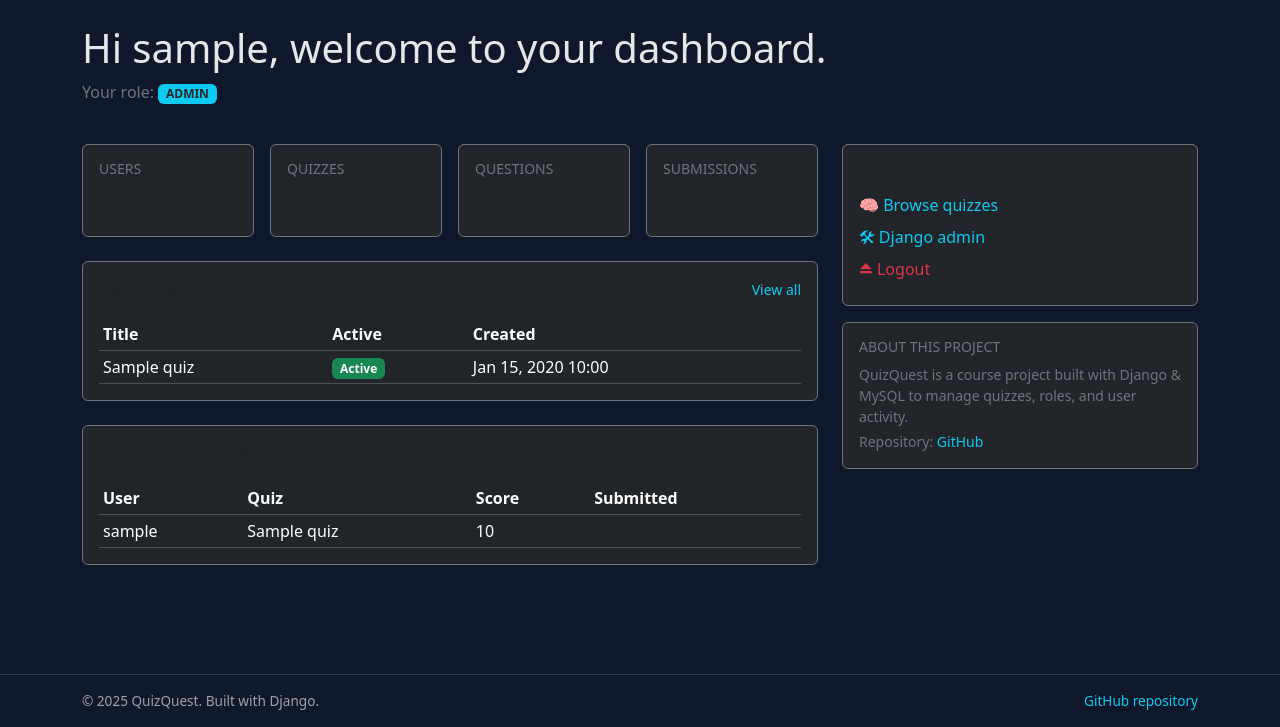
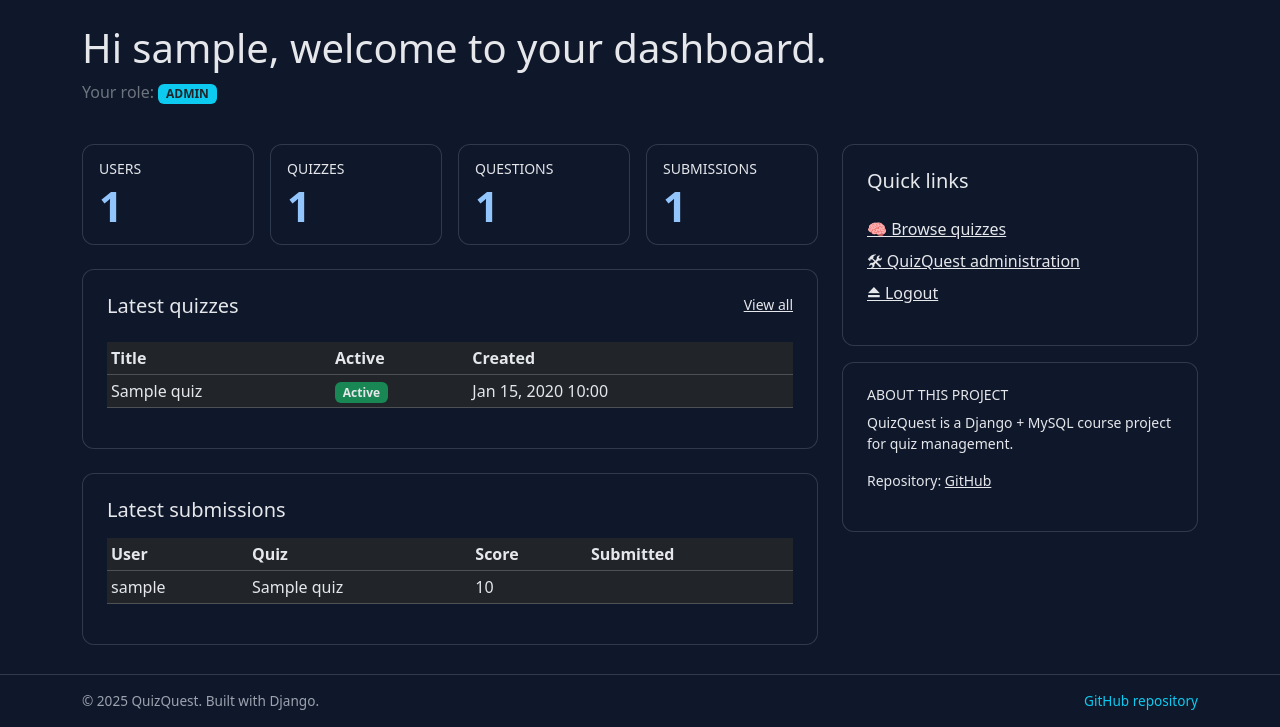
Before and after one commit to wasimassad/QuizQuest-Interactive-Quiz-Learning-System, a Django app: page /dashboard/ in a window 1280 px wide. Shown: the part 73-800 px from the top of the page. Run offline with Django 5.2, Linux system fonts and the light colour scheme; a user stored in the database is signed in; tables that the repository leaves empty hold one stand-in row (values such as "Sample post").

Commit message:
Fixing bugs and design a new UI for thr dashboard

```diff
--- a/core/templates/dashboard.html
+++ b/core/templates/dashboard.html
@@ -4,70 +4,102 @@
 {% block title %}Dashboard – QuizQuest{% endblock %}
 
 {% block content %}
+
+<style>
+  /* ==============================
+     GLOBAL DASHBOARD STYLING FIXES
+     ============================== */
+
+  /* Make ALL card text visible on dark mode */
+  .dashboard-card,
+  .dashboard-card * {
+      color: #e5e7eb !important;
+  }
+
+  /* Summary numbers */
+  .stat-number {
+      color: #93c5fd !important;
+      font-weight: 700;
+      font-size: 2.6rem;
+      line-height: 1;
+  }
+
+  /* Card backgrounds */
+  .dashboard-card {
+      background-color: #0f172a !important;
+      border: 1px solid rgba(148, 163, 184, 0.25) !important;
+      border-radius: 0.75rem;
+  }
+
+  .table-dark td,
+  .table-dark th {
+      color: #e5e7eb !important;
+  }
+</style>
+
+
+<!-- HEADER -->
 <div class="row mb-4">
   <div class="col-12">
     <h1 class="mb-2">Hi {{ user.username }}, welcome to your dashboard.</h1>
     <p class="text-secondary">
       Your role:
-      <span class="badge bg-info text-dark">
-        {{ role|default:"STUDENT" }}
-      </span>
+      <span class="badge bg-info text-dark">{{ role|default:"STUDENT" }}</span>
     </p>
   </div>
 </div>
 
 <div class="row g-4">
-  <!-- LEFT COLUMN: SUMMARY CARDS -->
+
+  <!-- LEFT COLUMN -->
   <div class="col-lg-8">
+
     {% if is_admin %}
+    <!-- ============================
+         ADMIN DASHBOARD
+    ============================= -->
+
     <!-- ADMIN SUMMARY CARDS -->
     <div class="row g-3 mb-4">
       <div class="col-md-3">
-          <div class="card bg-dark border-secondary h-100">
-            <div class="card-body">
+        <div class="card dashboard-card p-3 h-100">
           <h6 class="text-secondary text-uppercase small">Users</h6>
-              <h3 class="mb-0">{{ total_users }}</h3>
+          <div class="stat-number">{{ total_users }}</div>
         </div>
       </div>
-        </div>
+
       <div class="col-md-3">
-          <div class="card bg-dark border-secondary h-100">
-            <div class="card-body">
+        <div class="card dashboard-card p-3 h-100">
           <h6 class="text-secondary text-uppercase small">Quizzes</h6>
-              <h3 class="mb-0">{{ total_quizzes }}</h3>
+          <div class="stat-number">{{ total_quizzes }}</div>
         </div>
       </div>
-        </div>
+
       <div class="col-md-3">
-          <div class="card bg-dark border-secondary h-100">
-            <div class="card-body">
+        <div class="card dashboard-card p-3 h-100">
           <h6 class="text-secondary text-uppercase small">Questions</h6>
-              <h3 class="mb-0">{{ total_questions }}</h3>
+          <div class="stat-number">{{ total_questions }}</div>
         </div>
       </div>
-        </div>
+
       <div class="col-md-3">
-          <div class="card bg-dark border-secondary h-100">
-            <div class="card-body">
+        <div class="card dashboard-card p-3 h-100">
           <h6 class="text-secondary text-uppercase small">Submissions</h6>
-              <h3 class="mb-0">{{ total_submissions }}</h3>
-            </div>
+          <div class="stat-number">{{ total_submissions }}</div>
         </div>
       </div>
     </div>
 
     <!-- LATEST QUIZZES -->
-      <div class="card bg-dark border-secondary mb-4">
-        <div class="card-body">
-          <div class="d-flex justify-content-between align-items-center mb-3">
-            <h5 class="card-title mb-0">Latest quizzes</h5>
-            <a href="{% url 'quiz_list' %}" class="small text-info text-decoration-none">
-              View all
-            </a>
+    <div class="card dashboard-card p-4 mb-4">
+      <div class="d-flex justify-content-between mb-3">
+        <h5>Latest quizzes</h5>
+        <a href="{% url 'quiz_list' %}" class="text-info small">View all</a>
       </div>
+
       {% if latest_quizzes %}
       <div class="table-responsive">
-              <table class="table table-dark table-sm align-middle mb-0">
+        <table class="table table-dark table-sm align-middle">
           <thead>
             <tr>
               <th>Title</th>
@@ -93,18 +125,17 @@
         </table>
       </div>
       {% else %}
-            <p class="text-secondary mb-0">No quizzes created yet.</p>
+      <p class="text-secondary">No quizzes yet.</p>
       {% endif %}
-        </div>
     </div>
 
     <!-- LATEST SUBMISSIONS -->
-      <div class="card bg-dark border-secondary">
-        <div class="card-body">
-          <h5 class="card-title mb-3">Latest submissions</h5>
+    <div class="card dashboard-card p-4">
+      <h5 class="mb-3">Latest submissions</h5>
+
       {% if latest_submissions %}
       <div class="table-responsive">
-              <table class="table table-dark table-sm align-middle mb-0">
+        <table class="table table-dark table-sm align-middle">
           <thead>
             <tr>
               <th>User</th>
@@ -126,56 +157,50 @@
         </table>
       </div>
       {% else %}
-            <p class="text-secondary mb-0">No quiz submissions yet.</p>
+      <p class="text-secondary">No submissions yet.</p>
       {% endif %}
+    </div>
+
+    {% else %}
+    <!-- ============================
+         STUDENT DASHBOARD
+    ============================= -->
+
+    <!-- STUDENT SUMMARY CARDS -->
+    <div class="row g-3 mb-4">
+      <div class="col-md-4">
+        <div class="card dashboard-card p-3 h-100">
+          <h6 class="text-secondary text-uppercase small">Quizzes taken</h6>
+          <div class="stat-number">{{ quizzes_taken }}</div>
         </div>
       </div>
 
-    {% else %}
-      <!-- STUDENT SUMMARY CARDS -->
-      <div class="row g-3 mb-4">
       <div class="col-md-4">
-          <div class="card bg-dark border-secondary h-100">
-            <div class="card-body">
-              <h6 class="text-secondary text-uppercase small">Quizzes taken</h6>
-              <h3 class="mb-0">{{ quizzes_taken }}</h3>
+        <div class="card dashboard-card p-3 h-100">
+          <h6 class="text-secondary text-uppercase small">Average score</h6>
+          <div class="stat-number">
+            {% if avg_score %}{{ avg_score|floatformat:1 }}{% else %}–{% endif %}
           </div>
         </div>
       </div>
+
       <div class="col-md-4">
-          <div class="card bg-dark border-secondary h-100">
-            <div class="card-body">
-              <h6 class="text-secondary text-uppercase small">Average score</h6>
-              <h3 class="mb-0">
-                {% if avg_score %}
-                  {{ avg_score|floatformat:1 }}
-                {% else %}
-                  –
-                {% endif %}
-              </h3>
-            </div>
-          </div>
-        </div>
-        <div class="col-md-4">
-          <div class="card bg-dark border-secondary h-100">
-            <div class="card-body">
+        <div class="card dashboard-card p-3 h-100">
           <h6 class="text-secondary text-uppercase small">Account</h6>
-              <p class="mb-0 small">
+          <p class="small mb-0">
             Member since {{ user.date_joined|date:"M d, Y" }}<br>
             Email: {{ user.email|default:"not set" }}
           </p>
         </div>
       </div>
     </div>
-      </div>
 
     <!-- RECENT ATTEMPTS -->
-      <div class="card bg-dark border-secondary mb-4">
-        <div class="card-body">
-          <h5 class="card-title mb-3">Recent quiz attempts</h5>
+    <div class="card dashboard-card p-4 mb-4">
+      <h5 class="mb-3">Recent quiz attempts</h5>
+
       {% if latest_submissions %}
-            <div class="table-responsive">
-              <table class="table table-dark table-sm align-middle mb-0">
+      <table class="table table-dark table-sm align-middle">
         <thead>
           <tr>
             <th>Quiz</th>
@@ -193,35 +218,27 @@
           {% endfor %}
         </tbody>
       </table>
-            </div>
       {% else %}
-            <p class="text-secondary mb-0">
-              You haven’t taken any quizzes yet.
-              <a href="{% url 'quiz_list' %}" class="text-info text-decoration-none">
-                Browse available quizzes
-              </a>
-              to get started.
+      <p class="text-secondary">
+        No attempts yet.
+        <a href="{% url 'quiz_list' %}" class="text-info">Browse quizzes</a>.
       </p>
       {% endif %}
     </div>
+
+    <!-- SUGGESTED QUIZZES -->
+    <div class="card dashboard-card p-4">
+      <div class="d-flex justify-content-between mb-3">
+        <h5>Suggested quizzes</h5>
+        <a href="{% url 'quiz_list' %}" class="text-info small">View all</a>
       </div>
 
-      <!-- SUGGESTED QUIZZES -->
-      <div class="card bg-dark border-secondary">
-        <div class="card-body">
-          <div class="d-flex justify-content-between align-items-center mb-3">
-            <h5 class="card-title mb-0">Suggested quizzes</h5>
-            <a href="{% url 'quiz_list' %}" class="small text-info text-decoration-none">
-              View all
-            </a>
-          </div>
       {% if suggested_quizzes %}
       <div class="row g-3">
         {% for quiz in suggested_quizzes %}
         <div class="col-md-6">
-                  <div class="card bg-black border-secondary h-100">
-                    <div class="card-body">
-                      <h6 class="card-title">{{ quiz.title }}</h6>
+          <div class="card dashboard-card p-3 h-100">
+            <h6>{{ quiz.title }}</h6>
             <p class="small text-secondary mb-2">
               Created {{ quiz.created_at|date:"M d, Y" }}
             </p>
@@ -230,66 +247,55 @@
             </a>
           </div>
         </div>
-                </div>
         {% endfor %}
       </div>
       {% else %}
-            <p class="text-secondary mb-0">
-              No new quizzes suggested. Check
-              <a href="{% url 'quiz_list' %}" class="text-info text-decoration-none">
-                all available quizzes
-              </a>.
+      <p class="text-secondary">
+        No new suggestions.
+        <a href="{% url 'quiz_list' %}" class="text-info">Browse quizzes</a>.
       </p>
       {% endif %}
     </div>
-      </div>
+
     {% endif %}
   </div>
 
-  <!-- RIGHT COLUMN: QUICK LINKS / INFO -->
+  <!-- RIGHT SIDEBAR -->
   <div class="col-lg-4">
-    <div class="card bg-dark border-secondary mb-3">
-      <div class="card-body">
-        <h5 class="card-title">Quick links</h5>
-        <ul class="list-unstyled mb-0">
+
+    <div class="card dashboard-card p-4 mb-3">
+      <h5>Quick links</h5>
+      <ul class="list-unstyled mt-3">
         <li class="mb-2">
-            <a href="{% url 'quiz_list' %}" class="text-info text-decoration-none">
-              🧠 Browse quizzes
-            </a>
+          <a href="{% url 'quiz_list' %}" class="text-info">🧠 Browse quizzes</a>
         </li>
+
         {% if is_admin %}
         <li class="mb-2">
-              <a href="{% url 'admin:index' %}" class="text-info text-decoration-none">
-                🛠 Django admin
-              </a>
+          <a href="{% url 'admin:index' %}" class="text-info">🛠 QuizQuest administration</a>
         </li>
         {% endif %}
-          <li class="mb-2">
-            <a href="{% url 'logout' %}" class="text-danger text-decoration-none">
-              ⏏ Logout
-            </a>
+
+        <li>
+          <a href="{% url 'logout' %}" class="text-danger">⏏ Logout</a>
         </li>
       </ul>
     </div>
-    </div>
 
-    <div class="card bg-dark border-secondary">
-      <div class="card-body">
-        <h6 class="text-uppercase text-secondary small mb-2">About this project</h6>
-        <p class="small text-secondary mb-1">
-          QuizQuest is a course project built with Django & MySQL to manage quizzes,
-          roles, and user activity.
+    <div class="card dashboard-card p-4">
+      <h6 class="text-uppercase text-secondary small">About this project</h6>
+      <p class="small text-secondary">
+        QuizQuest is a Django + MySQL course project for quiz management.
       </p>
-        <p class="small text-secondary mb-0">
+      <p class="small text-secondary">
         Repository:
         <a href="https://github.com/wasimassad/QuizQuest-Interactive-Quiz-Learning-System"
            target="_blank"
-             class="text-info text-decoration-none">
-            GitHub
-          </a>
+           class="text-info">GitHub</a>
       </p>
     </div>
+
   </div>
 </div>
-</div>
+
 {% endblock %}
```
Also changed, not shown: core/templates/admin/base_site.html (added, +13 -0 lines), core/templates/admin/login.html (+131 -15 lines). Lines whose indentation alone changed are shown as unchanged.
